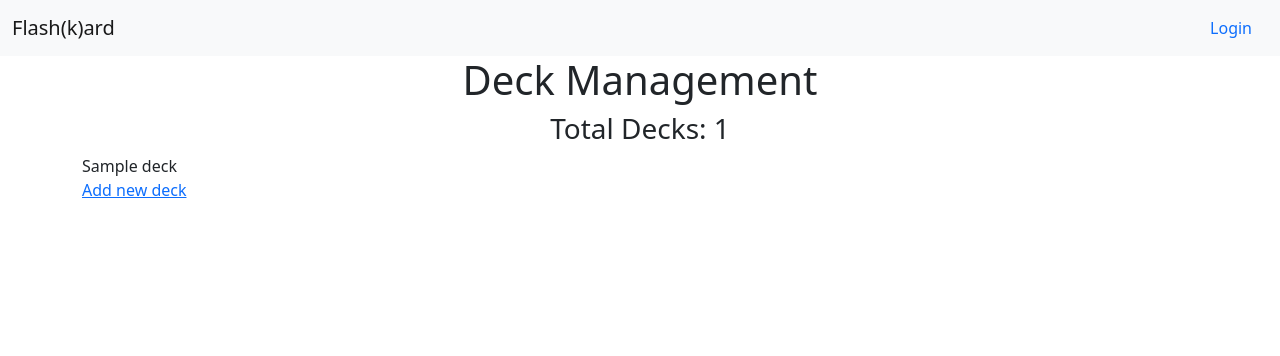
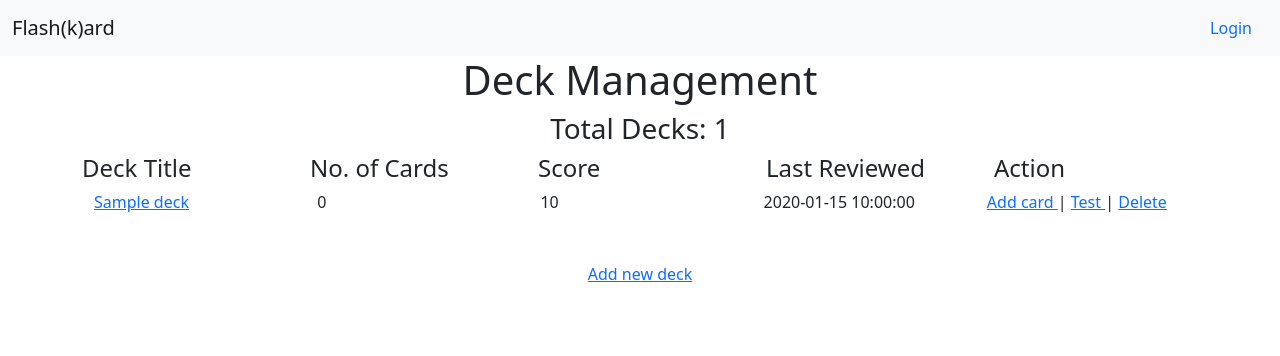
Before and after one commit to mendax-iitm/flashy, a Flask app: template templates/index.html in a window 1280 px wide. Shown: the top 356 px of the page. Run offline with Flask 2, Linux system fonts and the light colour scheme; tables that the repository leaves empty hold one stand-in row (values such as "Sample post"); the template is opened without the code that fills it: values that come from a table or form of the project are taken from there, most other values are stand-ins (such as "Sample title", 1, 10 or a date in 2020); parts of the project's set-up code (start-up, migrations or seed data) failed here and were passed over.

Commit message:
deck management

```diff
--- a/templates/base.html
+++ b/templates/base.html
@@ -25,5 +25,6 @@
     {% block content%}
     <h1>Welcome to Flash(k)ard Cards!</h1>
     {% endblock %}
+    <script src="https://cdn.jsdelivr.net/npm/bootstrap@5.1.3/dist/js/bootstrap.bundle.min.js" integrity="sha384-ka7Sk0Gln4gmtz2MlQnikT1wXgYsOg+OMhuP+IlRH9sENBO0LRn5q+8nbTov4+1p" crossorigin="anonymous"></script>
 </body>
 </html>
--- a/templates/index.html
+++ b/templates/index.html
@@ -3,16 +3,40 @@
     {% block content %}
     <div class="container">
         <div class="text-center">
-        <h1>Deck Management</h1>
-        <h3>Total Decks: {{decks|length}}</h3>
+            <h1>Deck Management</h1>
+            <h3>Total Decks: {{decks|length}}</h3>
         </div>
         <div class="collection">
+            <div class="row h4">
+                <div class="col">Deck Title</div>
+                <div class="col">No. of Cards</div>
+                <div class="col">Score</div>
+                <div class="col">Last Reviewed</div>
+                <div class="col">Action</div>
+            </div>
         {% for deck in decks %}
-        {{deck.title}}
+        <div class="row mx-auto">
+            <div class="col">
+                <a href="#">{{deck.title}}</a>
+
+            </div>
+            <div class="col">0</div>
+            <div class="col">{{deck.deck_score}}</div>
+            <div class="col">{{deck.review_time}}</div>
+            <div class="col">
+                <a href="/deck/{{deck.id}}/card/add">Add card </a>|
+                <a href="/deck/{{deck.id}}/test">Test </a>|
+                <a href="/deck/{{deck.id}}/delete">Delete</a>
+            </div>
+        </div>
+
+        </div>
+
         {% endfor %}
         </div>
-        <div class="newcard">
-            <a href="/add/deck">Add new deck</a>
+
+        <div class="newcard text-center my-5">
+            <a href="/deck/add">Add new deck</a>
         </div>
     </div>
 {% endblock %}
```
Also changed, not shown: application/controllers.py (+57 -3 lines), static/js/custom_validations.js (+7 -0 lines), templates/addcard.html (added, +29 -0 lines), templates/deckadding.html (added, +23 -0 lines).
